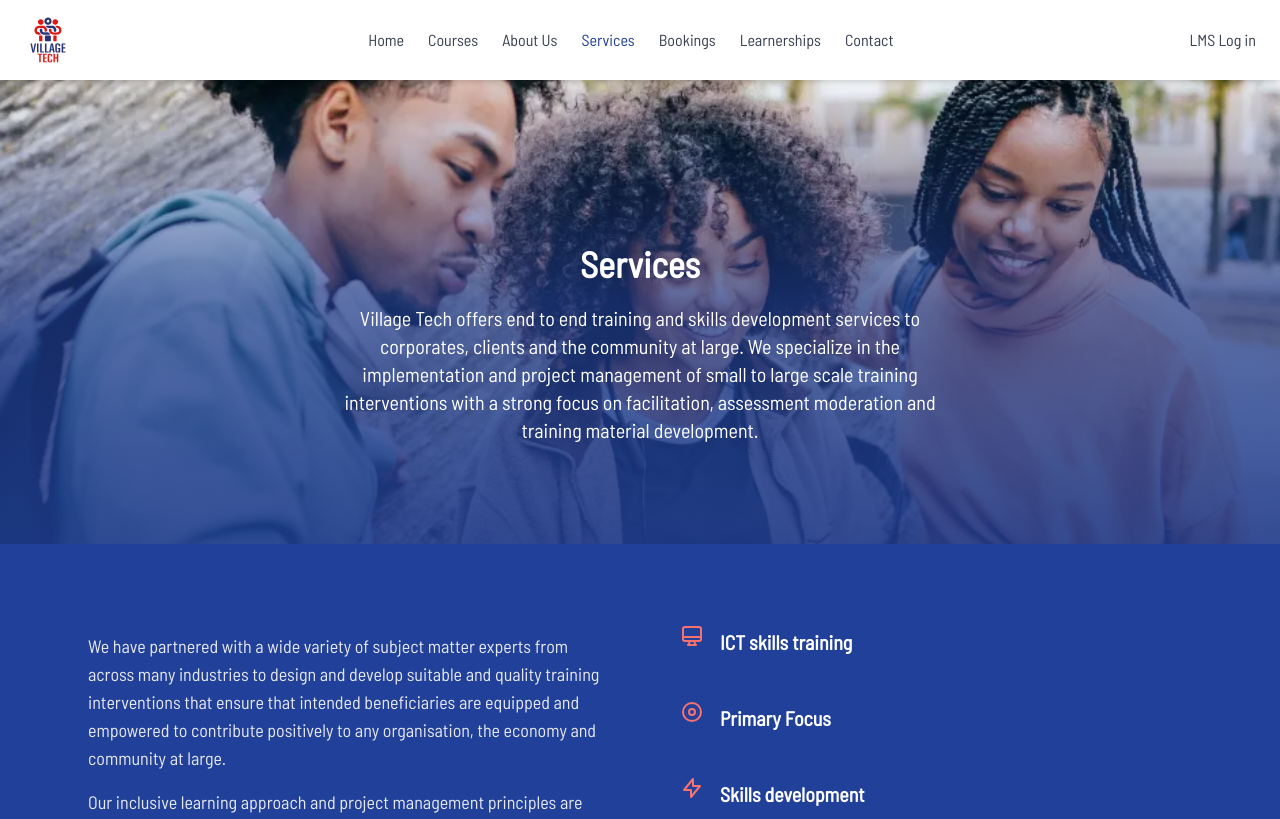
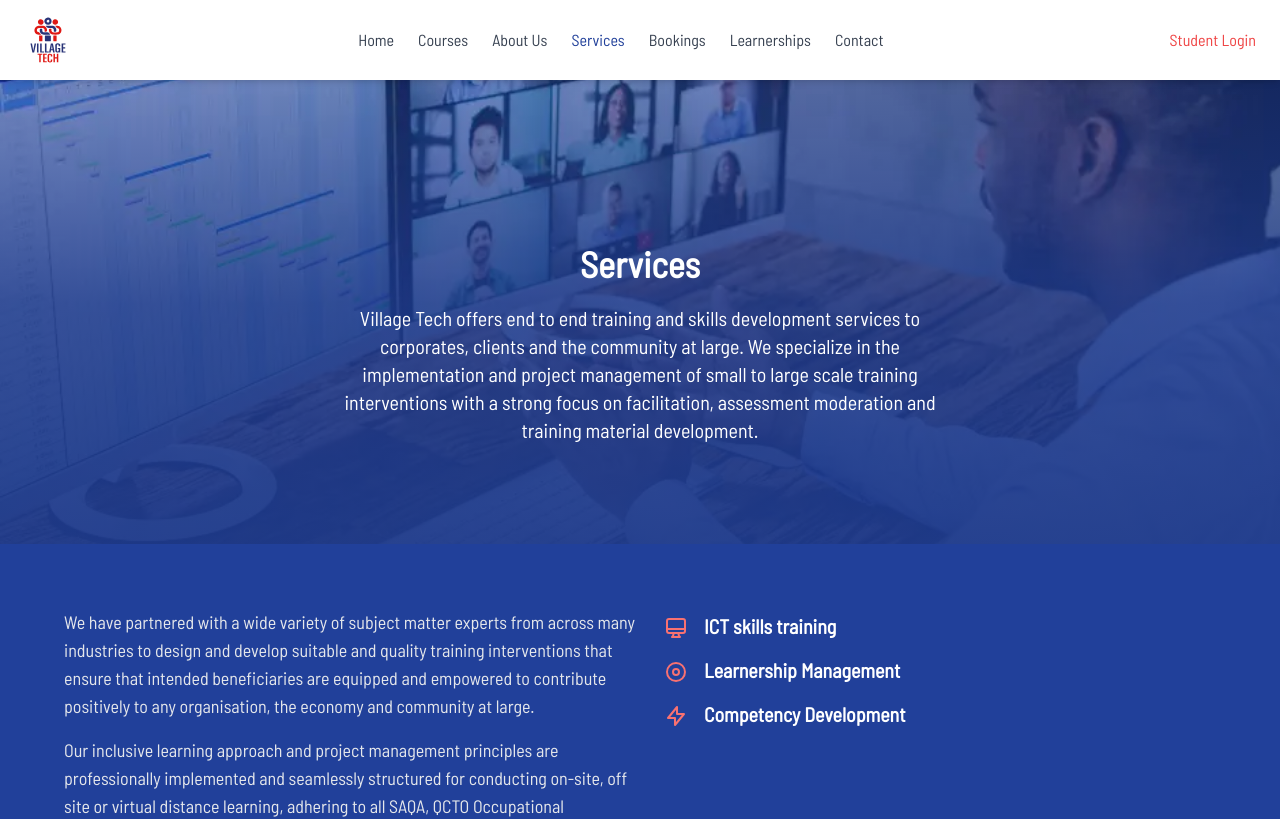
Before and after one commit to Ristar-art/Vill-Tech, a SvelteKit app: page /services in a window 1280 px wide. Shown: the top 819 px of the page. Built offline with nearby package versions, Linux system fonts and the light colour scheme; no server answers.

Commit message:
latest changes

```diff
--- a/src/routes/+page.svelte
+++ b/src/routes/+page.svelte
@@ -126,7 +126,7 @@
           {#each [
             { title: "Students", value: "1000+" },
             { title: "Courses", value: "22" },
-            { title: "Graduates", value: "5000+" },
+            { title: "Graduates", value: "1000+" },
             { title: "Success Rate", value: "95%" }
           ] as stat, i (stat.title)}
             <div class="text-center min-w-[140px]" in:fly={{ y: 50, duration: 800, delay: 500 + i * 100 }}>
@@ -138,10 +138,6 @@
       </div>
     </div>
   </section>
-
-
-
-
 
 
     <section class="py-16 bg-white flex justify-center w-full">
@@ -177,7 +173,8 @@
             <div class="md:col-span-3 p-6 h-full flex flex-col justify-between">
               <div>
                 <p class="text-lg text-white font-medium leading-relaxed">
-                  Village Tech delivers tailoured training and skills development for corporates, individuals, and communities. From skills assessments and program design to hands-on facilitation, mentorship, and post-training support, we empower growth through impactful, real-world learning.
+                  Village Tech delivers tailoured training and skills development for corporates, individuals, and communities. We empower growth through end-to-end learning solutions - from skills
+                  assessments and programme design to practical facilitation, mentorship, and post-training support”
                 </p>
 
                 <a href="/services" sveltekit:prefetch class="px-6 py-2 bg-red-500 text-white mt-16 rounded-full font-medium transform transition-all duration-300 hover:scale-105 hover:bg-red-600 focus:outline-none focus:ring-2 focus:ring-red-500 focus:ring-offset-2 inline-block text-center">
@@ -206,7 +203,7 @@
                   `<svg xmlns="http://www.w3.org/2000/svg" class="w-12 h-12 mb-3 text-red-400" fill="none" viewBox="0 0 24 24" stroke="currentColor" stroke-width="2">
                     <path stroke-linecap="round" stroke-linejoin="round" d="M15 12a3 3 0 11-6 0 3 3 0 016 0zm6 0a9 9 0 11-18 0 9 9 0 0118 0z" />
                   </svg>`
-                  <h2 class="text-xl font-bold mb-3 text-white">Primary Focus</h2>
+                  <h2 class="text-xl text-center font-bold mb-3 text-white">Learnership Management</h2>
               </div>
               </div>
               <div class="w-full md:w-[15rem] h-full md:h-[15rem]  rounded-full m-4 overflow-hidden" style="background-image: url('/Skills development.webp');background-size: cover; background-position: center;">
@@ -214,7 +211,7 @@
                   <svg xmlns="http://www.w3.org/2000/svg" class="w-12 h-12 mb-3 text-red-400" fill="none" viewBox="0 0 24 24" stroke="currentColor" stroke-width="2">
                     <path stroke-linecap="round" stroke-linejoin="round" d="M13 10V3L4 14h7v7l9-11h-7z" />
                   </svg>
-                  <h2 class="text-xl font-bold mb-3 text-white">Skills Development</h2>
+                  <h2 class="text-xl text-center font-bold mb-3 text-white">Competency Development</h2>
                 </div>
               </div>
 
--- a/src/routes/Header.svelte
+++ b/src/routes/Header.svelte
@@ -269,8 +269,8 @@ c-0.4-1.7-1.7-4.4-2.7-5.1C377.7,269.7,342,270.1,340.7,270.5"
     <span>Contact</span>
   </a>
 </nav>
-<a href="https://villagetech.moodlecloud.com/login/index.php?loginredirect=1" class="text-gray-700 flex items-center space-x-2 hover:text-[#21409A] transition duration-300">
-  <span>LMS Log in</span>
+<a href="https://villagetech.moodlecloud.com/login/index.php?loginredirect=1" class="text-red-500 flex items-center space-x-2 hover:text-[#21409A] transition duration-300">
+  <span>Student Login</span>
 </a>
     <!-- Mobile Menu Button -->
     <button class="lg:hidden flex items-center text-gray-700" on:click={toggleMenu}>
--- a/src/routes/about/+page.svelte
+++ b/src/routes/about/+page.svelte
@@ -68,10 +68,9 @@
 				<span class="text-4xl">About</span> <span class="text-white text-4xl ">Village</span>
 				<span class="text-red-500 text-4xl">Tech</span>
 				<p class="text-xl mt-5">
-					Village Tech offers fully accredited learnerships that
-					are diverse and can be customized and applied across
-					many different industries. Some of which include IT,
-					Sales & Marketing, Financial Services, and etc.
+Village Tech delivers fully accredited and adaptable training interventions, designed to
+meet the needs of various sectors such as Information Technology, Sales &
+Marketing, and Financial Services
 				</p>
 			</div>
 		</div>
--- a/src/routes/bookings/+page.svelte
+++ b/src/routes/bookings/+page.svelte
@@ -6,7 +6,7 @@
     let contact = '';
     let email = '';
     let phone = '';
-    let bookingType = 'Half-Day';
+    let bookingType = 'Training room hire';
     let attendees = 1;
     let startDate = '';
     let duration = 1;
@@ -214,10 +214,9 @@
               <div>
                 <label for="bookingType" class="block text-sm font-medium text-gray-700 mb-1">Booking Type</label>
                 <select bind:value={bookingType} class="w-full px-4 py-2 border border-gray-300 rounded-lg">
-                  <option>Half-Day</option>
-                  <option>Full-Day</option>
-                  <option>Hourly</option>
-                  <option>Multi-Day</option>
+                  <option >Training room hire</option>
+                  <option>Pearson Vue testing</option>
+                  <option>QCTO Assessment</option>
                 </select>
               </div>
               <div>
--- a/src/routes/contact/+page.svelte
+++ b/src/routes/contact/+page.svelte
@@ -6,6 +6,7 @@
   let formData = {
     name: '',
     email: '',
+    phone: '',
     subject: '',
     message: ''
   };
@@ -34,6 +35,7 @@
     // Reset form
     formData = {
       name: '',
+      phone: '',
       email: '',
       subject: '',
       message: ''
@@ -117,6 +119,17 @@
           />
         </div>
         <div>
+          <label for="phone" class="block text-sm font-medium text-gray-700 mb-1">Phone Number</label>
+          <input
+            type="tel"
+            id="phone"
+            bind:value={formData.phone}
+            required
+            class="w-full px-4 py-2 border border-gray-300 rounded-lg focus:ring-2 focus:ring-red-500 focus:border-transparent"
+          />
+        </div>
+
+        <div>
           <label for="email" class="block text-sm font-medium text-gray-700 mb-1">Email</label>
           <input
             type="email"
--- a/src/routes/learnerships/+page.svelte
+++ b/src/routes/learnerships/+page.svelte
@@ -13,7 +13,7 @@
             icon: `<svg xmlns="http://www.w3.org/2000/svg" class="w-6 h-6 mb-3 text-red-400" fill="none" viewBox="0 0 24 24" stroke="currentColor" stroke-width="2">
                 <path stroke-linecap="round" stroke-linejoin="round" d="M9.75 17L9 20l-1 1h8l-1-1-.75-3M3 13h18M5 17h14a2 2 0 002-2V5a2 2 0 00-2-2H5a2 2 0 00-2 2v10a2 2 0 002 2z" />
             </svg>` ,
-            image:'/VT7.webp'
+            image:'/Technology under Leanerships.webp'
         },
         {
             title: "New Venture Creation",
--- a/src/routes/services/+page.svelte
+++ b/src/routes/services/+page.svelte
@@ -56,14 +56,14 @@
 
         },
         {
-            title: "Primary Focus",
+            title: "Learnership Management",
             text: "Live virtual sessions with complete flexibility. A cost-effective learning methodology which delegates can access from anywhere on any platform or device.",
             icon: `<svg xmlns="http://www.w3.org/2000/svg" class="w-6 h-6 mb-3 text-red-400" fill="none" viewBox="0 0 24 24" stroke="currentColor" stroke-width="2">
                     <path stroke-linecap="round" stroke-linejoin="round" d="M15 12a3 3 0 11-6 0 3 3 0 016 0zm6 0a9 9 0 11-18 0 9 9 0 0118 0z" />
                   </svg>`
         },
         {
-            title: "Skills development",
+            title: "Competency Development",
             text: "Live virtual sessions with complete flexibility. A cost-effective learning methodology which delegates can access from anywhere on any platform or device.",
             icon: `<svg xmlns="http://www.w3.org/2000/svg" class="w-6 h-6 mb-3 text-red-400" fill="none" viewBox="0 0 24 24" stroke="currentColor" stroke-width="2">
                     <path stroke-linecap="round" stroke-linejoin="round" d="M13 10V3L4 14h7v7l9-11h-7z" />
@@ -79,7 +79,7 @@
 <div class="min-h-screen py-16 bg-[#21409A]">
 
 <div class="relative h-[60vh]  flex flex-col items-center justify-center pt-20 text-center text-white">
-    <div class="absolute inset-0 bg-cover bg-center" style="background-image: url('/8.webp');"></div>
+    <div class="absolute inset-0 bg-cover bg-center" style="background-image: url('/Services.webp');"></div>
     <div class="absolute inset-0 bg-gradient-to-t from-blue-900 via-blue-900/80 to-black-50 opacity-90"></div>
     <div class="relative z-10 max-w-2xl px-6">
         <h1 class="text-4xl font-bold">Services</h1>
@@ -89,8 +89,8 @@
 </div>
 <section class="bg-[#21409a]  w-full min-h-[50vh] py-16 flex justify-center">
     <div class="flex flex-col md:flex-row rounded-xl transition-all duration-300 md:max-w-6xl w-full">
-        <div class="rounded-tl-xl rounded-bl-xl w-full md:w-[36rem] p-6">
-            <div class="space-y-8">
+        <div class="rounded-tl-xl rounded-bl-xl w-full md:w-[36rem]">
+            <div class="">
                 <div class="flex flex-col">
                     <p class="text-lg text-gray-200">
                         We have partnered with a wide variety of subject matter experts from across many industries to design and develop suitable and quality training interventions that ensure that intended beneficiaries are equipped and empowered to contribute positively to any organisation, the economy and community at large.
@@ -102,14 +102,14 @@
             </div>
         </div>
         <div class="rounded-tl-xl rounded-bl-xl w-full md:w-[36rem]">
-            <div class="space-y-2 px-6">
+            <div class="px-6 pb-2">
                 {#each Methodology as details}
                 <div class="flex text-white flex-row rounded-lg items-center">
-                    <div class="p-4">
+                    <div class="pt-2">
                         {@html details.icon}
                     </div>
-                    <div>
-                        <h3 class="text-xl font-semibold ">{details.title}</h3>
+                    <div class="pb-2">
+                        <h3 class="text-xl font-semibold px-4">{details.title}</h3>
                     </div>
                 </div>
                 {/each}
```
